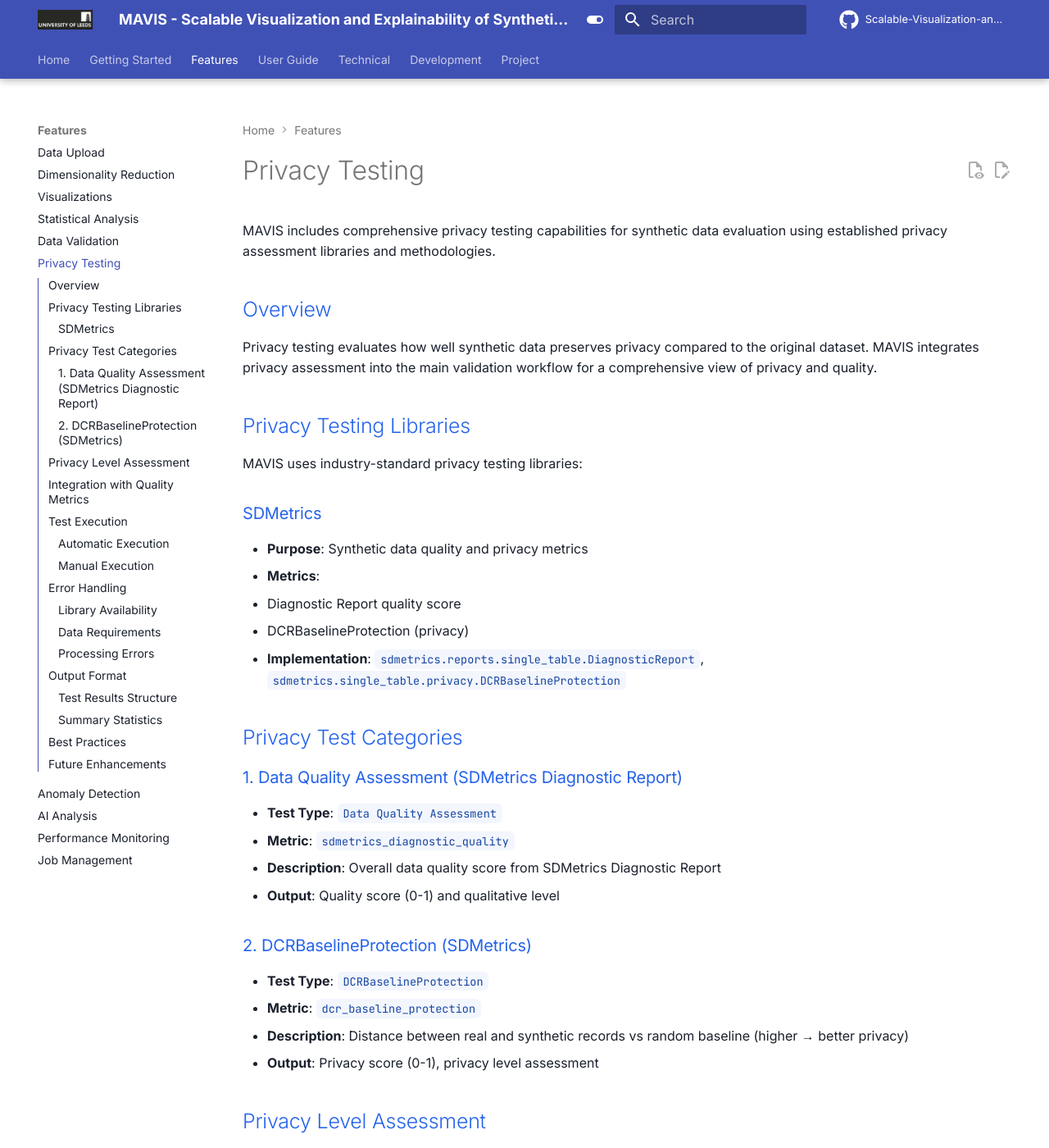
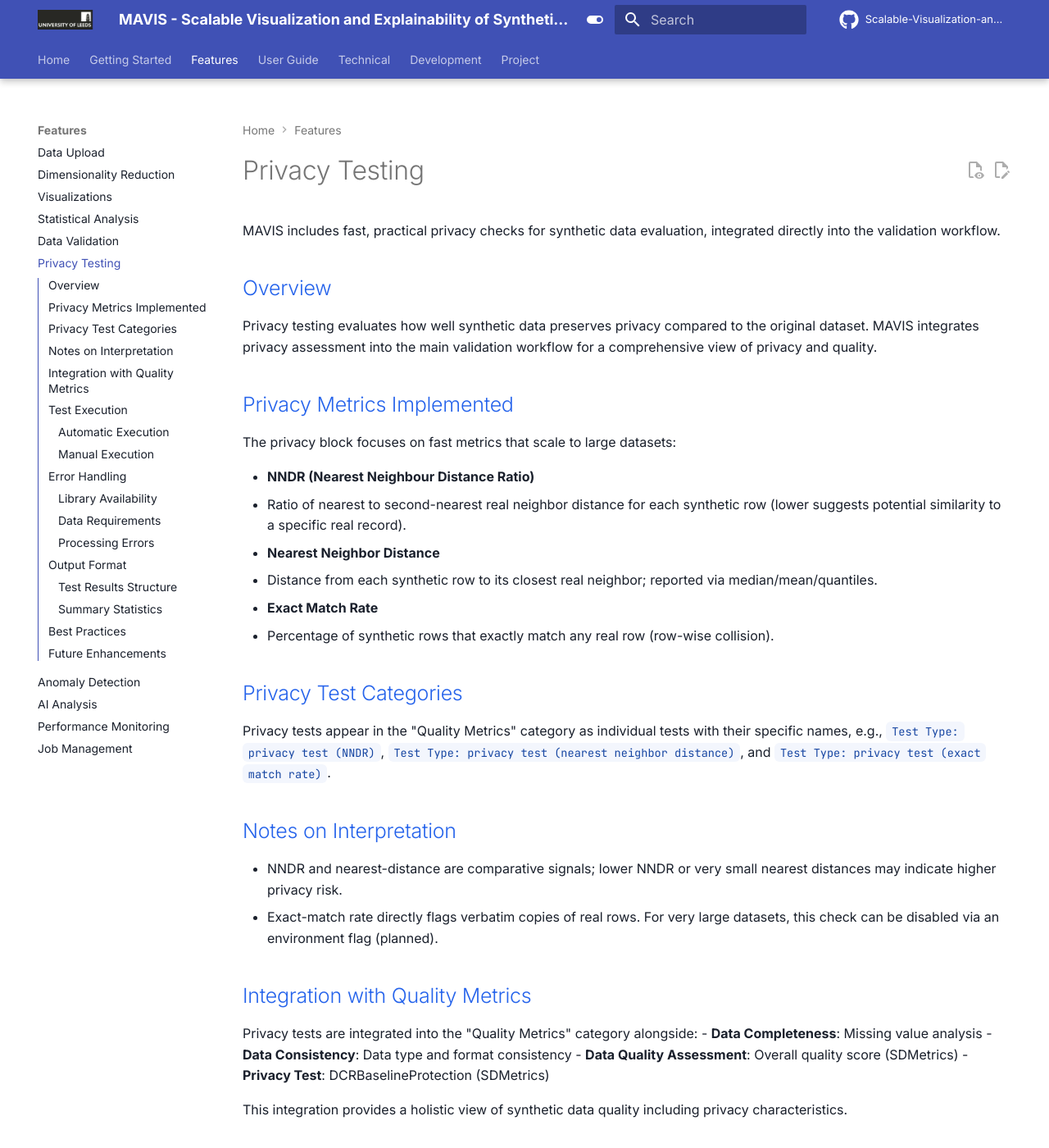
Before and after one commit to llqsee/SynAccess, an MkDocs documentation site: the page built from docs/docs/features/privacy-testing.md, in a window 1280 px wide and 1400 px high. Shown: the whole window at 82% size. Built offline with MkDocs 1.6.1 and Material for MkDocs 9.7.7, drawn with Linux system fonts in a browser that asks for light colours; comment, search, counter and statistics services are not loaded; some of the changed text lies outside the part shown.

Commit message:
docs+tests: align with fast privacy checks; remove SDMetrics references; env cleanup

````diff
--- a/docs/docs/features/privacy-testing.md
+++ b/docs/docs/features/privacy-testing.md
@@ -1,43 +1,31 @@
 # Privacy Testing
 
-MAVIS includes comprehensive privacy testing capabilities for synthetic data evaluation using established privacy assessment libraries and methodologies.
+MAVIS includes fast, practical privacy checks for synthetic data evaluation, integrated directly into the validation workflow.
 
 ## Overview
 
 Privacy testing evaluates how well synthetic data preserves privacy compared to the original dataset. MAVIS integrates privacy assessment into the main validation workflow for a comprehensive view of privacy and quality.
 
-## Privacy Testing Libraries
+## Privacy Metrics Implemented
 
-MAVIS uses industry-standard privacy testing libraries:
+The privacy block focuses on fast metrics that scale to large datasets:
 
-### SDMetrics
-- **Purpose**: Synthetic data quality and privacy metrics
-- **Metrics**:
-  - Diagnostic Report quality score
-  - DCRBaselineProtection (privacy)
-- **Implementation**: `sdmetrics.reports.single_table.DiagnosticReport`, `sdmetrics.single_table.privacy.DCRBaselineProtection`
+- **NNDR (Nearest Neighbour Distance Ratio)**
+  - Ratio of nearest to second-nearest real neighbor distance for each synthetic row (lower suggests potential similarity to a specific real record).
+- **Nearest Neighbor Distance**
+  - Distance from each synthetic row to its closest real neighbor; reported via median/mean/quantiles.
+- **Exact Match Rate**
+  - Percentage of synthetic rows that exactly match any real row (row-wise collision).
 
 ## Privacy Test Categories
 
-### 1. Data Quality Assessment (SDMetrics Diagnostic Report)
-- **Test Type**: `Data Quality Assessment`
-- **Metric**: `sdmetrics_diagnostic_quality`
-- **Description**: Overall data quality score from SDMetrics Diagnostic Report
-- **Output**: Quality score (0-1) and qualitative level
+Privacy tests appear in the "Quality Metrics" category as individual tests with their specific names, e.g.,
+`Test Type: privacy test (NNDR)`, `Test Type: privacy test (nearest neighbor distance)`, and `Test Type: privacy test (exact match rate)`.
 
-### 2. DCRBaselineProtection (SDMetrics)
-- **Test Type**: `DCRBaselineProtection`
-- **Metric**: `dcr_baseline_protection`
-- **Description**: Distance between real and synthetic records vs random baseline (higher → better privacy)
-- **Output**: Privacy score (0-1), privacy level assessment
+## Notes on Interpretation
 
-## Privacy Level Assessment
-
-MAVIS maps privacy scores to levels and result labels:
-
-- **HIGH** (score > 0.8) → `result`: `ACCEPT`
-- **MEDIUM** (score > 0.6) → `result`: `WARNING`
-- **LOW** (score ≤ 0.6) → `result`: `REJECT`
+- NNDR and nearest-distance are comparative signals; lower NNDR or very small nearest distances may indicate higher privacy risk.
+- Exact-match rate directly flags verbatim copies of real rows. For very large datasets, this check can be disabled via an environment flag (planned).
 
 ## Integration with Quality Metrics
 
@@ -52,9 +40,7 @@ This integration provides a holistic view of synthetic data quality including pr
 ## Test Execution
 
 ### Automatic Execution
-Privacy tests run automatically as part of the validation process when:
-- Both real and synthetic datasets are provided
-- Required privacy libraries are installed
+Privacy tests run automatically as part of the validation process when both real and synthetic datasets are provided.
 
 ### Manual Execution
 - Not exposed via standalone endpoints. Privacy results are produced within the main validation workflow.
@@ -62,9 +48,7 @@ Privacy tests run automatically as part of the validation process when:
 ## Error Handling
 
 ### Library Availability
-If privacy testing libraries are not installed:
-- Tests return `LIBRARY_NOT_AVAILABLE` status
-- Other validation tests continue normally
+No external privacy libraries are required for the fast checks.
 
 ### Data Requirements
 If insufficient data is available:
@@ -78,16 +62,17 @@ If privacy tests encounter errors:
 ## Output Format
 
 ### Test Results Structure
-Each privacy test returns:
+Each privacy test returns structured JSON, for example (NNDR):
 ```json
 {
-  "type": "DCRBaselineProtection",
-  "metric": "dcr_baseline_protection",
-  "privacy_score": 0.85,
-  "privacy_level": "HIGH|MEDIUM|LOW",
-  "result": "ACCEPT|WARNING|REJECT",
-  "description": "...",
-  "interpretation": "..."
+  "type": "NNDR",
+  "metric": "nearest_neighbor_distance_ratio",
+  "median": 0.42,
+  "mean": 0.45,
+  "q25": 0.31,
+  "q75": 0.56,
+  "result": "SUCCESS",
+  "description": "Ratio of nearest to second-nearest real neighbor distances for synthetic samples"
 }
 ```
 
@@ -103,6 +88,6 @@ Privacy test summary includes:
 
 ## Future Enhancements
 
-- **Differential Privacy**: Formal differential privacy guarantees
-- **k-Anonymity**: k-anonymity assessment capabilities
-- **Custom Metrics**: User-defined privacy assessment criteria
+- **Env flag & threshold**: Option to disable exact-match scanning or auto-disable above a row threshold.
+- **Differential Privacy**: Formal guarantees.
+- **k-Anonymity**: Additional structural privacy metrics.
--- a/environment.yml
+++ b/environment.yml
@@ -36,8 +36,5 @@ dependencies:
   - psutil
   - zstandard
   - statsmodels
-  - pip
-  - pip:
-      - syntheval
   - anthropic
   - pip
````
Also changed, not shown: docs/docs/technical/data-validation.md (+1 -2 lines), README.md, 1 other file.
